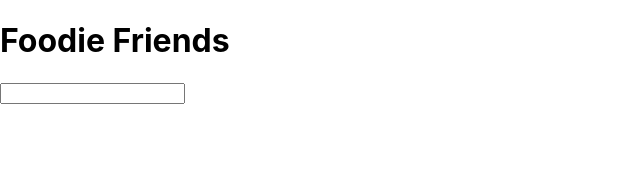
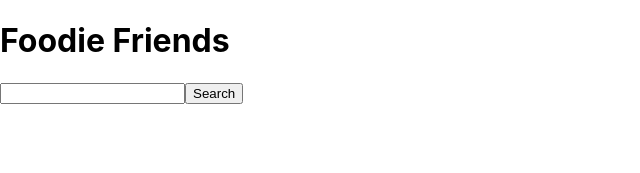
Before and after one commit to Sampandu/foodie-friends, a React (Create React App) app: page / in a window 1280 px wide. Shown: the top 173 px of the page, without its empty margins (0-640 px from the left). Built offline with nearby package versions, Linux system fonts and the light colour scheme.

Commit message:
create a search button

```diff
--- a/src/containers/App.js
+++ b/src/containers/App.js
@@ -11,8 +11,11 @@ class App extends Component {
   }
 
   onSearchChange = (event) => {
-    console.log(event.target.value);
-    // this.setState({city: event.target.value});
+    this.setState({city: event.target.value});
+  }
+
+  handleSearch = () => {
+    console.log('++');
   }
 
   render() {
@@ -25,6 +28,10 @@ class App extends Component {
             placehold='Please enter city'
             onChange={this.onSearchChange}
           />
+          <button
+            type='click'
+            onClick={this.handleSearch}>Search
+          </button>
         </div>
       </div>
     )
```
